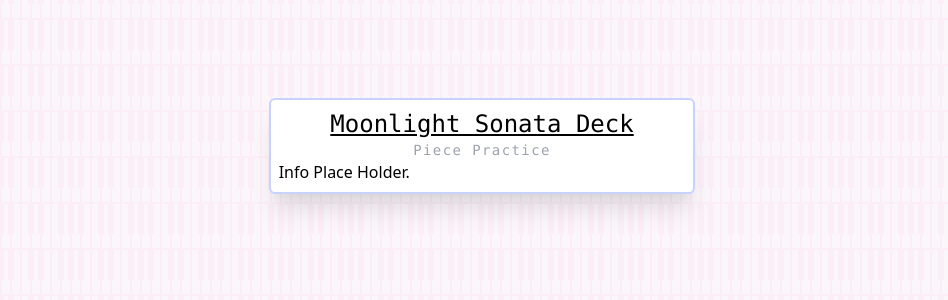
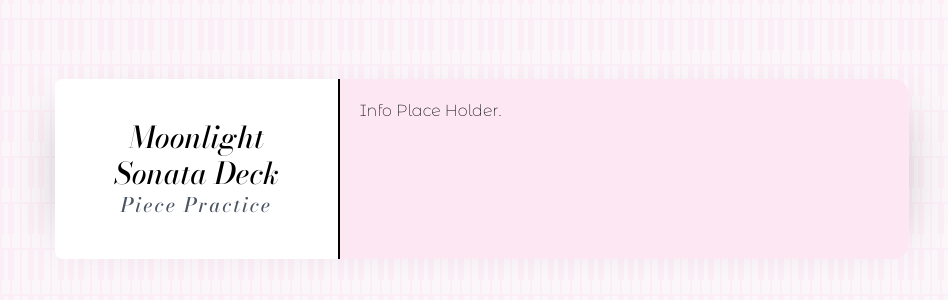
Before and after one commit to Jackbytes/piano-cards, a React (Create React App) app: page / in a window 1280 px wide. Shown: the part 254-554 px from the top of the page, without its empty margins (158-1106 px from the left). Built offline with nearby package versions, Linux system fonts and the light colour scheme.

Commit message:
Design Changes, Google Fonts, Grid Layout.

```diff
--- a/public/index.html
+++ b/public/index.html
@@ -24,6 +24,13 @@
       work correctly both with client-side routing and a non-root public URL.
       Learn how to configure a non-root public URL by running `npm run build`.
     -->
+
+    <link rel="preconnect" href="https://fonts.gstatic.com" />
+    <link
+      href="https://fonts.googleapis.com/css2?family=Bodoni+Moda:ital,wght@1,500&family=Montserrat+Alternates:wght@200&display=swap"
+      rel="stylesheet"
+    />
+
     <title>Piano Cards</title>
   </head>
   <body>
--- a/src/App.js
+++ b/src/App.js
@@ -4,8 +4,8 @@ let testDeck = require("./Data/Deck1.json");
 
 function App() {
   return (
-    <div className="piano-background">
-      <div className="flex flex-col items-center w-1/3 h-screen mx-auto place-content-center">
+    <div className="w-screen h-screen piano-background">
+      <div className="flex flex-col w-2/3 h-screen mx-auto place-content-center">
         <OnShowCard deckData={testDeck} />
       </div>
     </div>
--- a/src/Components/OnShowCard/OnShowCard.js
+++ b/src/Components/OnShowCard/OnShowCard.js
@@ -3,12 +3,16 @@ import OnShowInfo from "./OnShowInfo";
 
 const OnShowCard = (props) => {
   return (
-    <div className="w-full px-2 py-2 bg-white border-2 border-indigo-200 rounded-md shadow-xl up-and-fade">
-      <OnShowTitle
-        mainTitle={props.deckData.deckName}
-        subTitle={props.deckData.deckType}
-      />
-      <OnShowInfo />
+    <div className="grid w-full grid-cols-3 shadow-2xl h-1/6">
+      <div className="col-start-1 col-end-2 bg-white border-r-2 border-black rounded-l-lg">
+        <OnShowTitle
+          mainTitle={props.deckData.deckName}
+          subTitle={props.deckData.deckType}
+        />
+      </div>
+      <div className="w-full col-start-2 col-end-4 bg-pink-100 rounded-r-2xl">
+        <OnShowInfo />
+      </div>
     </div>
   );
 };
--- a/src/Components/OnShowCard/OnShowInfo.js
+++ b/src/Components/OnShowCard/OnShowInfo.js
@@ -1,7 +1,7 @@
 const OnShowInfo = () => {
   return (
-    <div>
-      <h1 className="text-center md:text-left">Info Place Holder.</h1>
+    <div className="p-5 prose text-center serious-type md:text-left">
+      <h1>Info Place Holder.</h1>
     </div>
   );
 };
--- a/src/Components/OnShowCard/OnShowTitle.js
+++ b/src/Components/OnShowCard/OnShowTitle.js
@@ -1,10 +1,10 @@
 const OnShowTitle = (props) => {
   return (
-    <div className="flex flex-row flex-wrap w-full place-items-center place-content-around border-red-50">
-      <h1 className="font-mono text-lg text-center underline md:text-2xl ">
+    <div className="flex flex-col p-10 place-items-center place-content-around">
+      <h1 className="text-xl italic text-center fancy-type md:text-3xl">
         {props.mainTitle}
       </h1>
-      <h2 className="font-mono text-xs tracking-widest text-gray-400 md:text-sm">
+      <h2 className="text-sm tracking-widest text-gray-600 fancy-type md:text-xl">
         {props.subTitle}
       </h2>
     </div>
--- a/src/index.css
+++ b/src/index.css
@@ -32,6 +32,14 @@ code {
   }
 }
 
+.fancy-type {
+  font-family: "Bodoni Moda", serif;
+}
+
+.serious-type {
+  font-family: "Montserrat Alternates", sans-serif;
+}
+
 @tailwind base;
 @tailwind components;
 @tailwind utilities;
```
